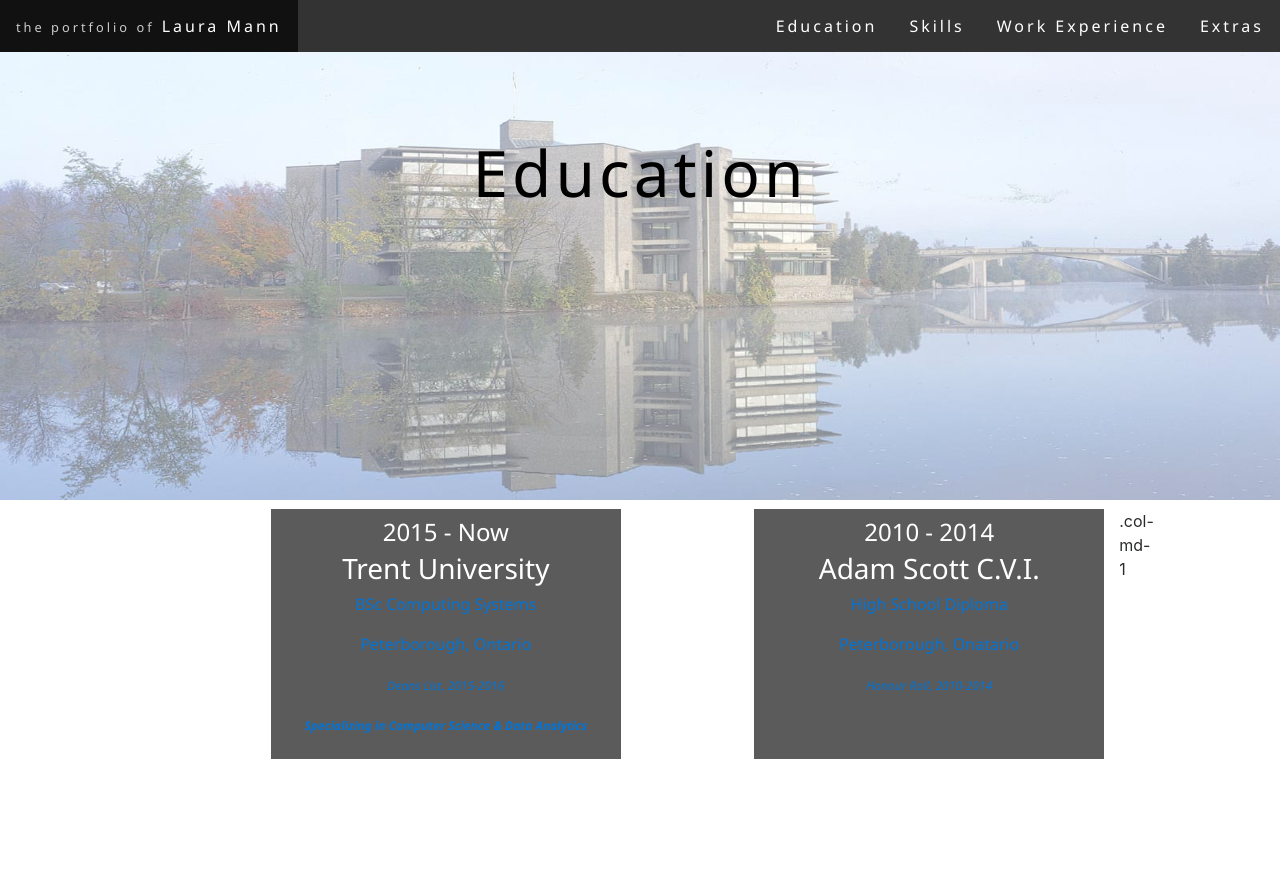
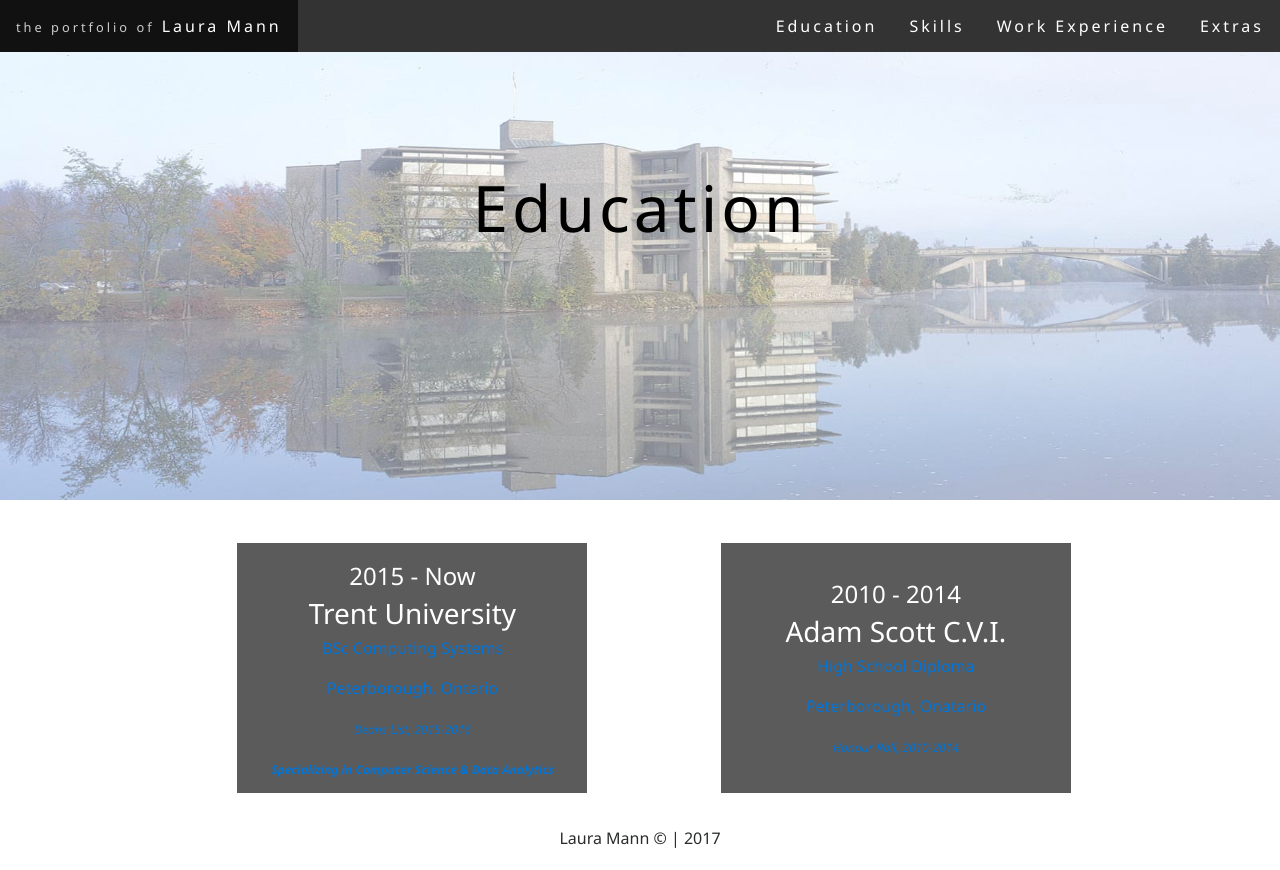
Before and after one commit to lauramann/COIS3420Ass1Q1, a plain HTML site: page education.html in a window 1280 px wide. Before the commit the page ends 800 px from the top, so only its background shows below. Drawn offline with Linux system fonts and the light colour scheme.

Commit message:
education :)

```diff
--- a/css/style.css
+++ b/css/style.css
@@ -68,7 +68,7 @@ main {
 /*-------START OF CROSS-WEBSITE IMAGE AND TITLE-------*/
 
 .titleOnPhoto h2 {
-	padding-top: 12%;
+	padding-top: 15%;
 	text-align: center;
 	font-size: 400%;
 	letter-spacing: 4px;
@@ -175,7 +175,6 @@ hr {
 	background-color: #94618E;
 }
 
-
 /*-------END OF HOME PAGE-------*/
 
 /*-------START OF EDUCATION PAGE-------*/
@@ -205,7 +204,9 @@ hr {
 
 /*Trent U box*/
 li.item1 {
-	margin-left: 15%;
+	padding-top: 20px;
+	margin-left: 12%;
+margin-bottom: 30px;
 }
 
 .item1:link {
@@ -235,6 +236,7 @@ li.item1 {
 	width: 350px;
 	padding-top: 10px;
 	text-align: center;
+
 }
 
 .item1 a, .item2 a {
@@ -248,6 +250,7 @@ li.item1 {
 
 li.item2 {
 	margin-left: 12%;
+	padding-top: 38px;
 }
 
 .item2 a:visited {
--- a/education.html
+++ b/education.html
@@ -6,8 +6,8 @@
   <title>Laura Mann::education</title>
 
   <link href="css/bootstrap.min.css" rel="stylesheet">
-    <link rel="stylesheet" type="text/css" href="css/style.css">
-      <script src="js/bootstrap.min.js"></script>
+  <link rel="stylesheet" type="text/css" href="css/style.css">
+  <script src="js/bootstrap.min.js"></script>
 </head>
 
 <body>
@@ -53,18 +53,15 @@
           </ul>
         </section>
 
-        <div class="row">
-  <div class="col-md-1">.col-md-1</div>
-  </div>
 
 
 
       </main>
 
-<!--   <footer>
-   <p> | Laura Mann, 2017 | </p>
- </footer> -->
+      <footer>
+       <p>Laura Mann &copy; | 2017</p>
+     </footer>
 
-</div>
-</body>
-</html>
+   </div>
+ </body>
+ </html>
```
Also changed, not shown: home.html (+3 -3 lines).
